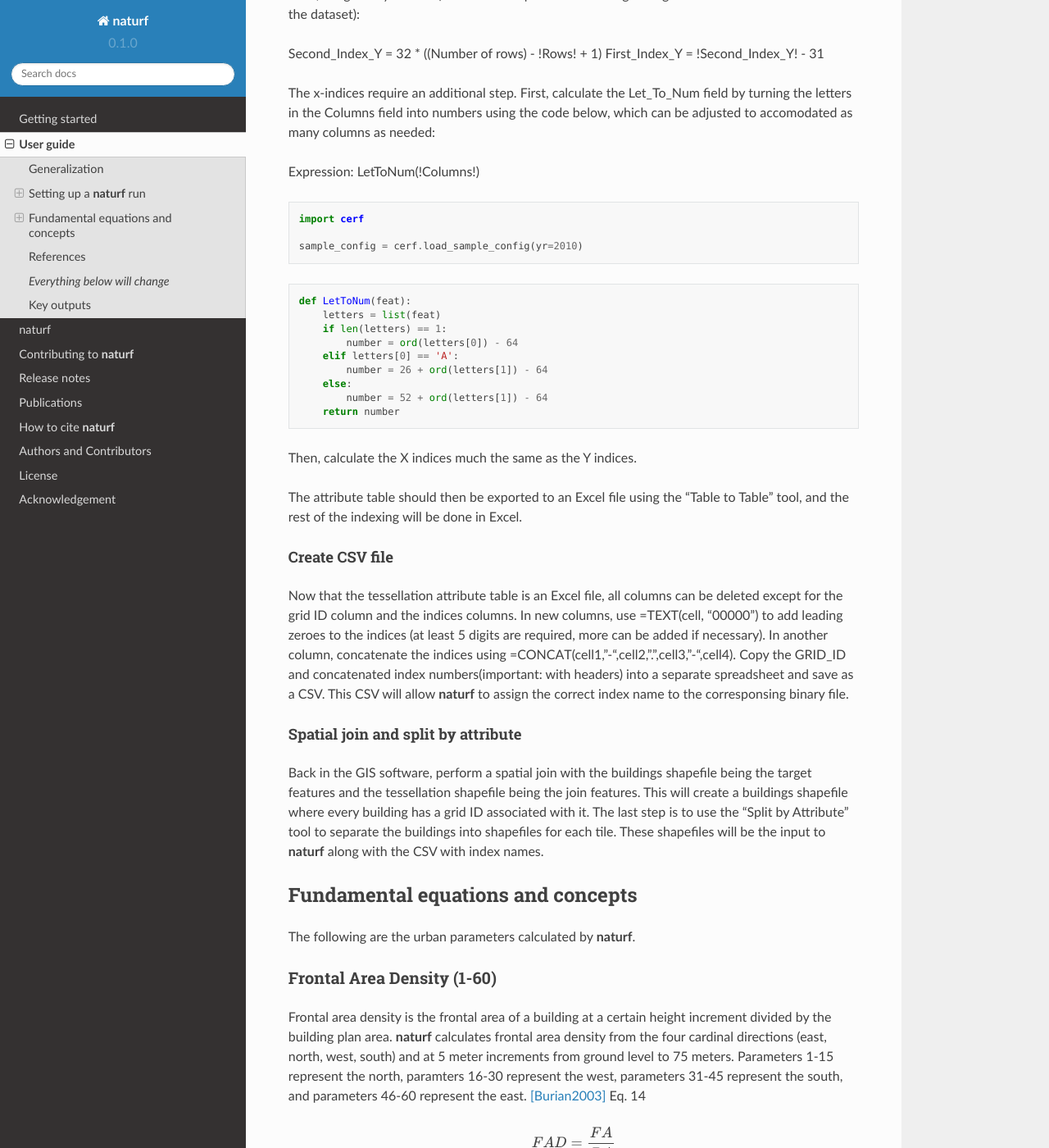
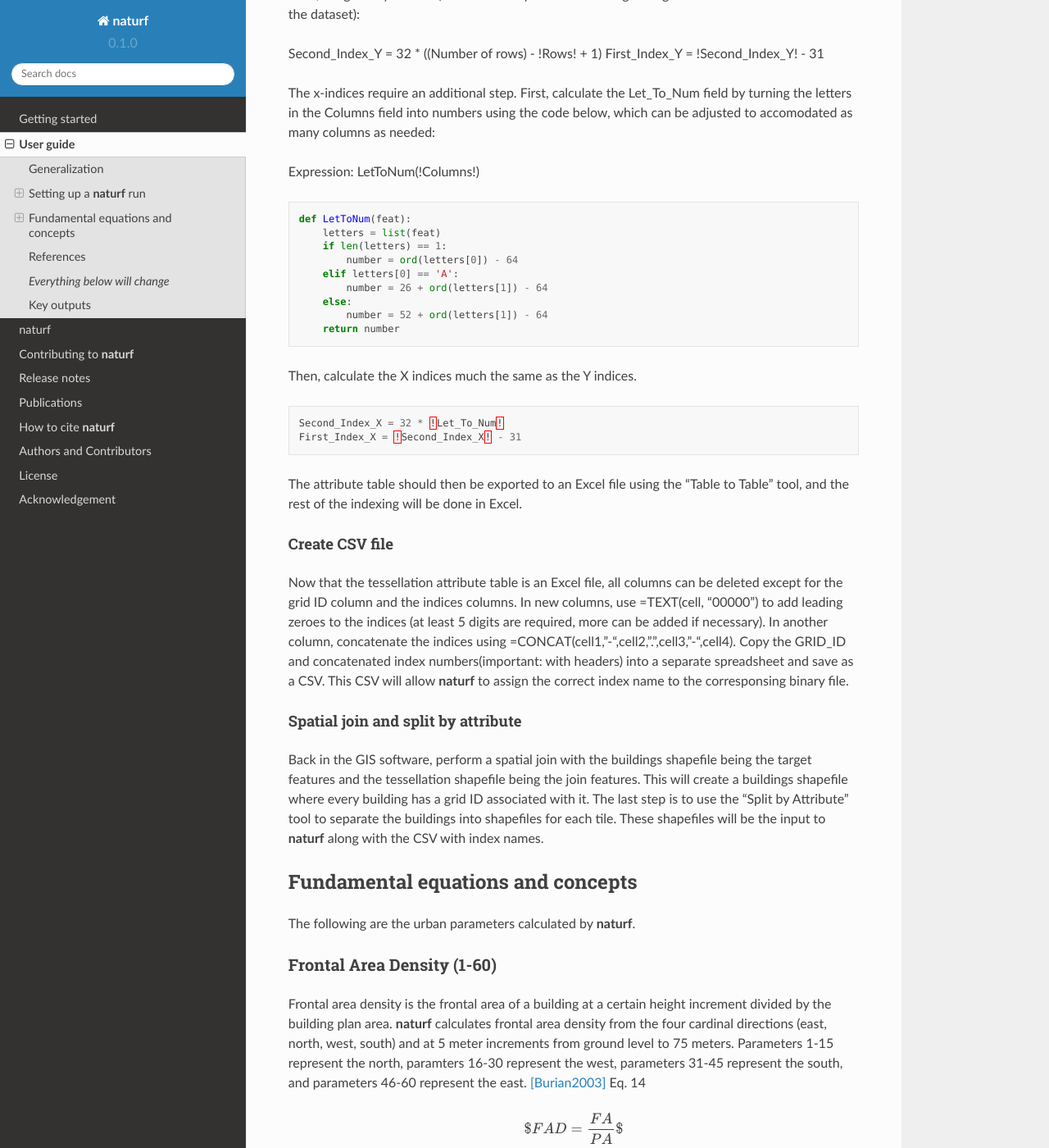
Before and after one commit to IMMM-SFA/naturf, a Sphinx documentation site: the page built from docs/source/user_guide.rst, in a window 1280 px wide and 1400 px high, scrolled down 1396 px. Shown: the whole window at 82% size. Built offline with Sphinx 7.4.7 and the Read the Docs theme 2.0.0, drawn with Linux system fonts in a browser that asks for light colours; formulas are drawn with MathJax 3.

Commit message:
render equations

```diff
--- a/docs/source/user_guide.rst
+++ b/docs/source/user_guide.rst
@@ -53,12 +53,6 @@
 
 .. code-block:: python
 
-  import cerf
-
-  sample_config = cerf.load_sample_config(yr=2010)
-
-.. code-block:: python
-
   def LetToNum(feat):
       letters = list(feat)
       if len(letters) == 1:
@@ -71,7 +65,8 @@
 
 Then, calculate the X indices much the same as the Y indices.
 
-.. Code Block:: python
+.. code-block:: python
+
   Second_Index_X = 32 * !Let_To_Num!
   First_Index_X = !Second_Index_X! - 31
 
@@ -101,7 +96,7 @@
 
 .. math::
 
-    FAD = \frac{FA}{PA}
+    $FAD = \frac{FA}{PA}$
 
 where, *FAD* is Frontal area density; *FA* is the frontal area of the wall from the current direction and height level in m\ :superscript:'2' \ ; *PA* is the building plan area in m\ :superscript:'2' \ .
 
```
